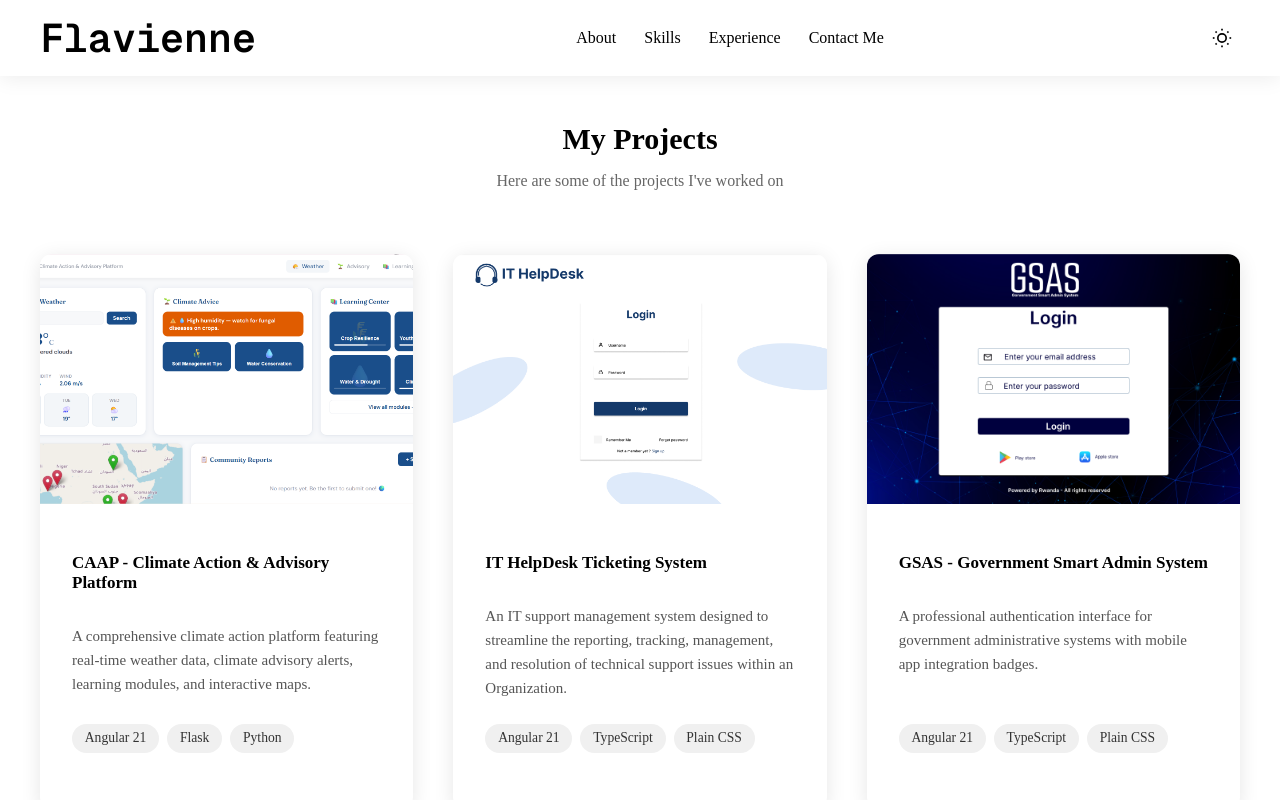
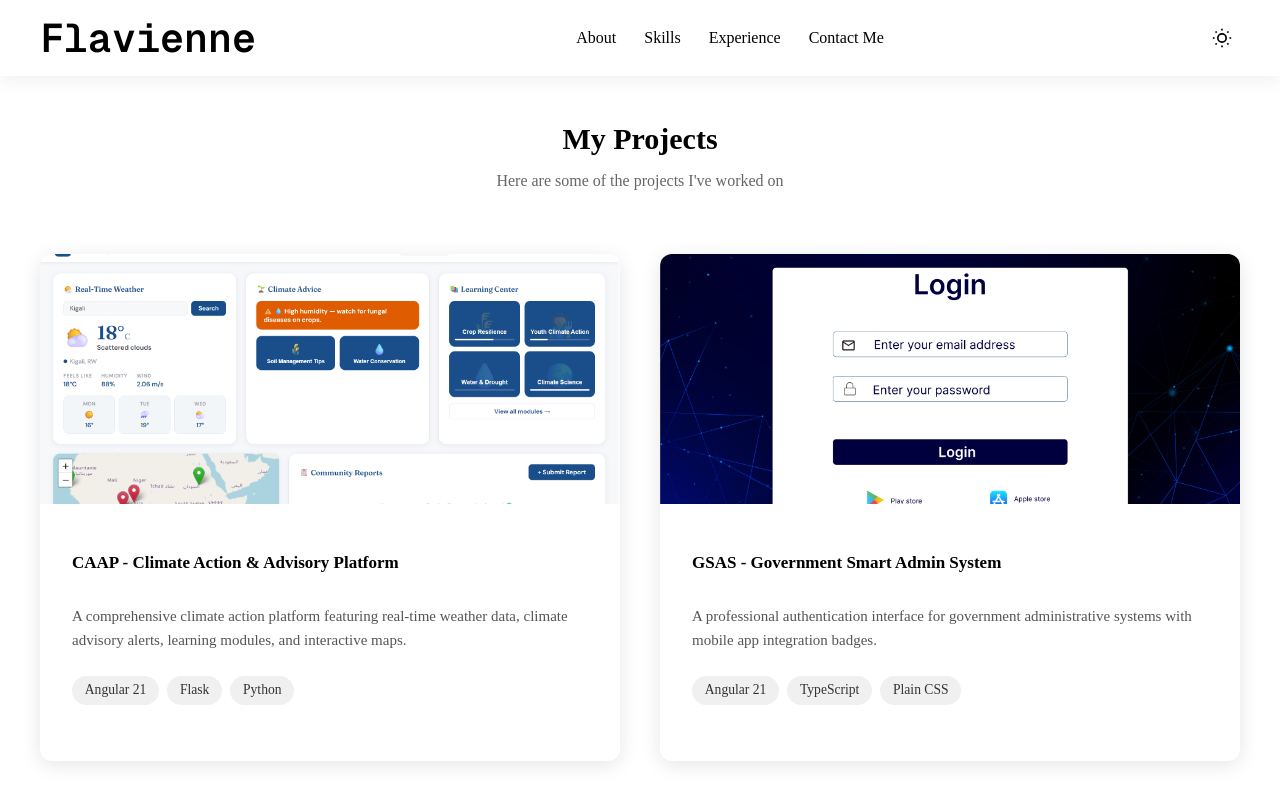
Before and after one commit to Flaviaa4/portfolio, an Angular app: page / in a window 1280 px wide. Both pictures are taken after a click on the button "View My Projects". Shown: the part 2340-3140 px from the top of the page. Built offline with nearby package versions, Linux system fonts and the light colour scheme.

Commit message:
Updates on Projects

```diff
--- a/src/app/projects/projects.html
+++ b/src/app/projects/projects.html
@@ -31,30 +31,6 @@
 
       <div class="project-card">
         <div class="project-image">
-          <img src="assets/HelpDesk.png" alt="IT HelpDesk System">
-          <div class="project-overlay">
-            <a href="https://flaviaa4.github.io/HelpDesk/#/login" target="_blank" class="project-link">
-              <svg xmlns="http://www.w3.org/2000/svg" width="24" height="24" viewBox="0 0 24 24" fill="none" stroke="currentColor" stroke-width="2">
-                <path d="M18 13v6a2 2 0 0 1-2 2H5a2 2 0 0 1-2-2V8a2 2 0 0 1 2-2h6"></path>
-                <polyline points="15 3 21 3 21 9"></polyline>
-                <line x1="10" y1="14" x2="21" y2="3"></line>
-              </svg>
-            </a>
-          </div>
-        </div>
-        <div class="project-info">
-          <h3 class="project-title">IT HelpDesk Ticketing System</h3>
-          <p class="project-description">An IT support management system designed to streamline the reporting, tracking, management, and resolution of technical support issues within an Organization.</p>
-          <div class="project-tech">
-            <span class="tech-tag">Angular 21</span>
-            <span class="tech-tag">TypeScript</span>
-            <span class="tech-tag">Plain CSS</span>
-          </div>
-        </div>
-      </div>
-
-      <div class="project-card">
-        <div class="project-image">
           <img src="assets/GSAS.png" alt="GSAS Login">
           <div class="project-overlay">
             <a href="https://flaviaa4.github.io/gsas-frontend-login/" target="_blank" class="project-link">
```
